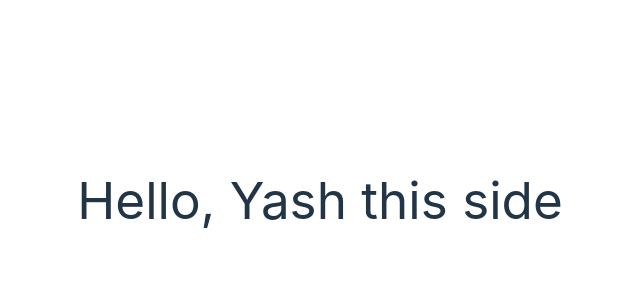
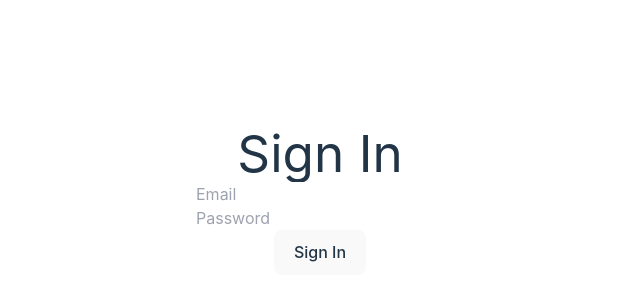
Before and after one commit to Uni-Galaxy/club-portal, a React (Vite) app: page /signup in a window 1280 px wide. Shown: the part 200-500 px from the top of the page, without its empty margins (320-960 px from the left). Built offline with nearby package versions, Linux system fonts and the light colour scheme.

Commit message:
Tryto add signin but notable to because of sum firebase issue

```diff
--- a/package.json
+++ b/package.json
@@ -11,8 +11,9 @@
   },
   "dependencies": {
     "firebase": "^10.12.0",
-    "react": "^18.2.0",
-    "react-dom": "^18.2.0"
+    "react": "^18.3.1",
+    "react-dom": "^18.2.0",
+    "react-router-dom": "^6.23.1"
   },
   "devDependencies": {
     "@types/react": "^18.2.66",
--- a/src/App.tsx
+++ b/src/App.tsx
@@ -1,15 +1,21 @@
-import { useState } from 'react'
-import reactLogo from './assets/react.svg'
-import viteLogo from '/vite.svg'
-import './App.css'
+import './App.css';
+import { createBrowserRouter, RouterProvider, Navigate } from 'react-router-dom';
+import Signin from './pages/Signin';
 
 function App() {
-  const [count, setCount] = useState(0)
+  const router = createBrowserRouter([
+    {
+      path: "/",
+      element: <Navigate replace to="/signup"/>
+    },
+    {
+      path: "/signup",
+      element: <Signin/>
+    }
+  ]);
 
   return (
-    <>
-    <h1 className='text-amber-400'>Hello, Yash this side</h1>
-    </>
+    <RouterProvider router={router} />
   )
 }
 
--- /dev/null
+++ b/src/pages/Signin.tsx
@@ -0,0 +1,46 @@
+import { useState } from "react";
+const Signin = () => {
+    const [formData, setFormData] = useState({
+        email: '',
+        password: '',
+    });
+
+    const handleChange = (e) => {
+        const { name, value } = e.target;
+        setFormData({
+            ...formData,
+            [name]: value
+        });
+    };
+
+    const handleSubmit = async (e) => {
+        e.preventDefault();
+    }
+
+    return (
+        <div>
+            <h1>Sign In</h1>
+            <input
+                type="text"
+                className=""
+                name="email"
+                placeholder="Email"
+                value={formData.email}
+                onChange={handleChange}
+            />
+            <br/>
+            <input
+                type="password"
+                className=""
+                name="password"
+                placeholder="Password"
+                value={formData.password}
+                onChange={handleChange}
+            />
+            <br/>
+            <button type="submit" onClick={handleSubmit}>Sign In</button>
+        </div>
+    )
+}
+
+export default Signin
```
Also changed, not shown: 1 other file (tests, documents, lock files or other folders).
